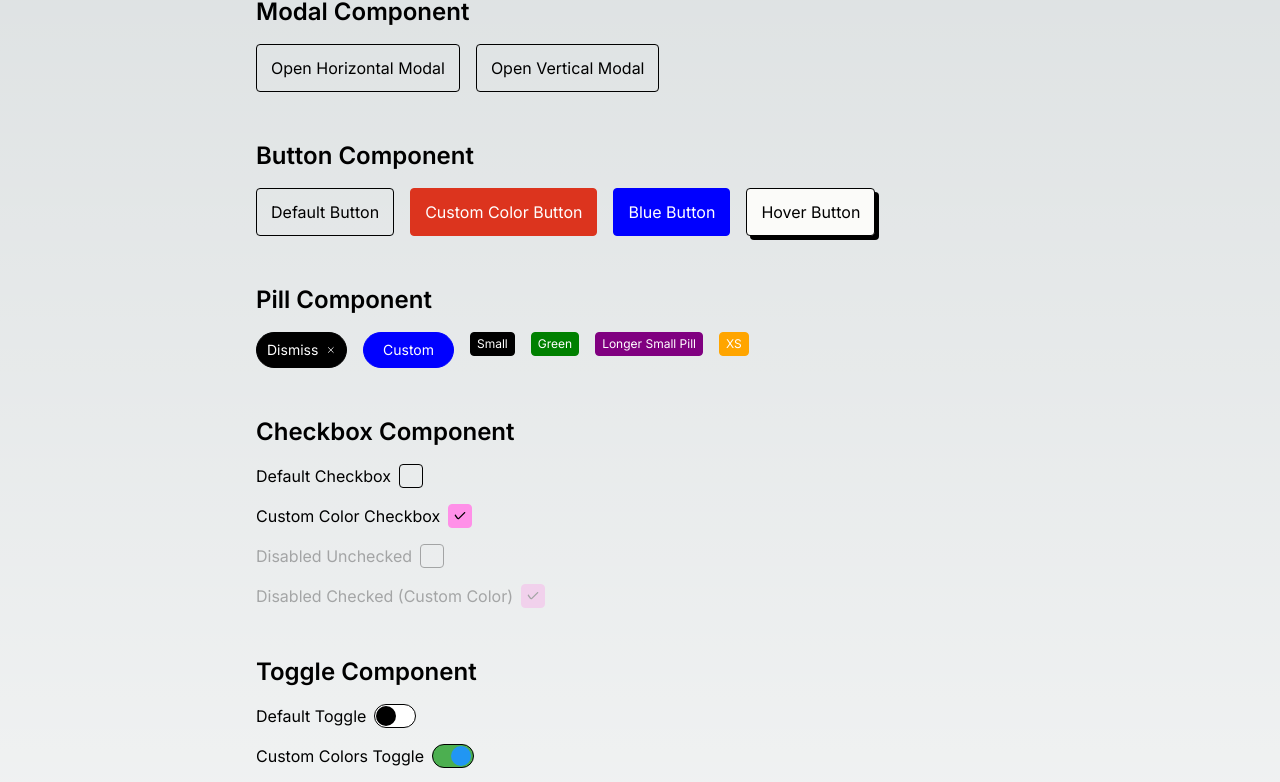
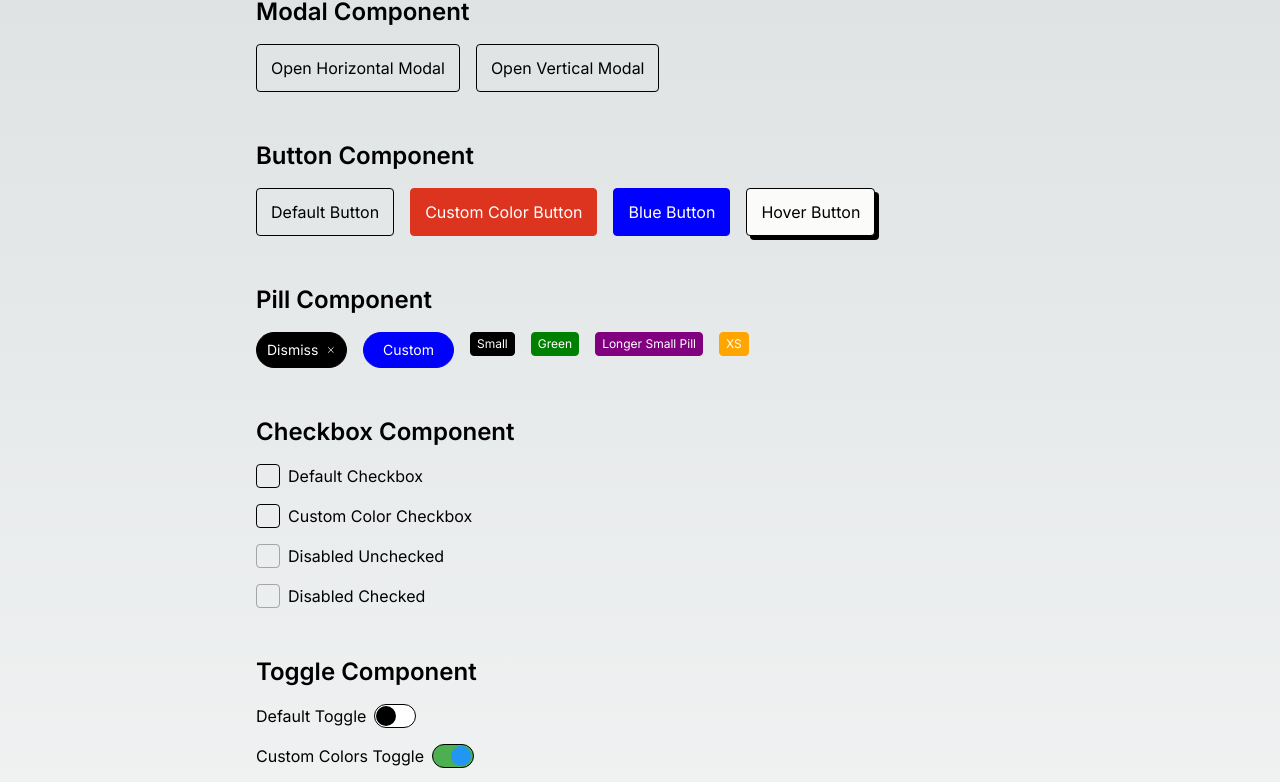
Before and after one commit to m2rads/financial-calendar, a Next.js app: page /playground in a window 1280 px wide. Shown: the part 436-1218 px from the top of the page. Built offline with nearby package versions, Linux system fonts and the light colour scheme.

Commit message:
refactor checkbox to make it more simplified

```diff
--- a/app/playground/page.tsx
+++ b/app/playground/page.tsx
@@ -7,6 +7,7 @@ import { Hover } from '@/components/ui/hover';
 import { Modal } from '@/components/ui/modal';
 import { Pill } from '@/components/ui/pill';
 import { Checkbox } from '@/components/ui/checkbox';
+import { Label } from '@/components/ui/label';
 import { Toggle } from '@/components/ui/toggle';
 import { RadioButtonCard } from '@/components/ui/radioButtonCard';
 import { SaveIcon, CheckCircleFill, SolidXCircle, SolidShieldExclamation, SolidExclamationCircle } from '@/components/icons';
@@ -34,12 +35,6 @@ export default function Playground() {
   const [alerts, setAlerts] = useState<React.ReactNode[]>([]);
   const [isModalOpen, setIsModalOpen] = useState(false);
   const [modalVariant, setModalVariant] = useState<'horizontal' | 'vertical'>('horizontal');
-  const [checkboxStates, setCheckboxStates] = useState({
-    checkbox1: false,
-    checkbox2: true,
-    checkbox3: false,
-    checkbox4: true,
-  });
   const [toggleStates, setToggleStates] = useState({
     toggle1: false,
     toggle2: true,
@@ -47,6 +42,12 @@ export default function Playground() {
     toggle4: true,
   });
   const [selectedRadio, setSelectedRadio] = useState<string | null>(null);
+  const [checkboxStates, setCheckboxStates] = useState({
+    checkbox1: false,
+    checkbox2: false,
+    checkbox3: false,
+    checkbox4: true,
+  });
 
   const handleButtonClick = (variant: keyof typeof alertVariants) => {
     const newAlert = (
@@ -69,16 +70,16 @@ export default function Playground() {
     setIsModalOpen(true);
   };
 
-  const handleCheckboxChange = (name: string) => (event: React.ChangeEvent<HTMLInputElement>) => {
-    setCheckboxStates(prev => ({ ...prev, [name]: event.target.checked }));
-  };
-
   const handleToggleChange = (name: string) => (event: React.ChangeEvent<HTMLInputElement>) => {
     setToggleStates(prev => ({ ...prev, [name]: event.target.checked }));
   };
 
   const handleRadioButtonClick = (name: string) => () => {
     setSelectedRadio(name);
+  };
+
+  const handleCheckboxChange = (name: string) => (checked: boolean) => {
+    setCheckboxStates(prev => ({ ...prev, [name]: checked }));
   };
 
   return (
@@ -157,30 +158,34 @@ export default function Playground() {
         <section className="space-y-4 mb-12">
           <h2 className="text-2xl font-semibold">Checkbox Component</h2>
           <div className="flex flex-col gap-4">
+            <div className="flex items-center space-x-2">
               <Checkbox
-              label="Default Checkbox"
-              checked={checkboxStates.checkbox1}
-              onChange={handleCheckboxChange('checkbox1')}
+                id="checkbox1"
               />
+              <Label htmlFor="checkbox1">Default Checkbox</Label>
+            </div>
+            <div className="flex items-center space-x-2">
               <Checkbox
-              label="Custom Color Checkbox"
-              checked={checkboxStates.checkbox2}
-              onChange={handleCheckboxChange('checkbox2')}
+                id="checkbox2"
                 selectedColor="#FF90E8"
               />
+              <Label htmlFor="checkbox2">Custom Color Checkbox</Label>
+            </div>
+            <div className="flex items-center space-x-2">
               <Checkbox
-              label="Disabled Unchecked"
+                id="checkbox3"
                 disabled
-              checked={checkboxStates.checkbox3}
-              onChange={handleCheckboxChange('checkbox3')}
               />
+              <Label htmlFor="checkbox3">Disabled Unchecked</Label>
+            </div>
+            <div className="flex items-center space-x-2">
               <Checkbox
-              label="Disabled Checked (Custom Color)"
+                id="checkbox4"
                 disabled
-              checked={checkboxStates.checkbox4}
-              onChange={handleCheckboxChange('checkbox4')}
                 selectedColor="#FF90E8"
               />
+              <Label htmlFor="checkbox4">Disabled Checked</Label>
+            </div>
           </div>
         </section>
 
--- a/components/ui/checkbox.tsx
+++ b/components/ui/checkbox.tsx
@@ -1,59 +1,55 @@
-import React, { forwardRef } from "react";
-import { cva, type VariantProps } from "class-variance-authority";
+import React, { forwardRef, useState, useEffect } from "react";
 import { cn } from "@/lib/utils";
 import { Check2 } from "@/components/icons";
 
-const checkboxVariants = cva(
-  "inline-flex items-center gap-2",
-  {
-    variants: {
-      labelPosition: {
-        leading: "flex-row",
-        trailing: "flex-row-reverse",
-      },
-    },
-    defaultVariants: {
-      labelPosition: "leading",
-    },
-  }
-);
-
-export interface CheckboxProps
-  extends React.InputHTMLAttributes<HTMLInputElement>,
-    VariantProps<typeof checkboxVariants> {
-  label: string;
+export interface CheckboxProps extends Omit<React.InputHTMLAttributes<HTMLInputElement>, 'onChange'> {
   selectedColor?: string;
+  onChange?: (checked: boolean) => void;
 }
 
 const Checkbox = forwardRef<HTMLInputElement, CheckboxProps>(
-  ({ className, labelPosition, label, disabled, checked, selectedColor = "#FF90E8", ...props }, ref) => {
+  ({ className, selectedColor = "#FF90E8", onChange, ...props }, ref) => {
+    const [isChecked, setIsChecked] = useState(props.defaultChecked || false);
+
+    useEffect(() => {
+      if (props.checked !== undefined) {
+        setIsChecked(props.checked);
+      }
+    }, [props.checked]);
+
+    const handleClick = () => {
+      if (!props.disabled) {
+        const newChecked = !isChecked;
+        setIsChecked(newChecked);
+        onChange?.(newChecked);
+      }
+    };
+
     return (
-      <label className={cn(checkboxVariants({ labelPosition }), className, disabled ? "opacity-30 cursor-not-allowed" : "cursor-pointer")}>
-        <span className="text-base leading-[140%] font-mabry-pro font-[400]">
-          {label}
-        </span>
+      <div className="relative inline-flex items-center" onClick={handleClick}>
+        <input
+          type="checkbox"
+          className="sr-only"
+          ref={ref}
+          checked={isChecked}
+          {...props}
+        />
         <div
           className={cn(
             "w-6 h-6 border rounded flex items-center justify-center transition-colors flex-shrink-0",
-            checked ? "bg-current" : "border-black"
+            isChecked ? "bg-current" : "border-black",
+            props.disabled ? "opacity-30 cursor-not-allowed" : "cursor-pointer",
+            className
           )}
-          style={{ borderColor: checked ? selectedColor : 'black', color: selectedColor }}
+          style={{ borderColor: isChecked ? selectedColor : 'black', color: selectedColor }}
         >
-          {checked && <Check2 className="w-4 h-4 text-white" />}
+          {isChecked && <Check2 className="w-4 h-4 text-white" />}
         </div>
-        <input
-          type="checkbox"
-          className="sr-only"
-          disabled={disabled}
-          checked={checked}
-          ref={ref}
-          {...props}
-        />
-      </label>
+      </div>
     );
   }
 );
 
 Checkbox.displayName = "Checkbox";
 
-export { Checkbox, checkboxVariants };
+export { Checkbox };
--- /dev/null
+++ b/components/ui/label.tsx
@@ -0,0 +1,21 @@
+import React, { forwardRef } from "react";
+import { cn } from "@/lib/utils";
+
+interface LabelProps extends React.LabelHTMLAttributes<HTMLLabelElement> {
+  htmlFor?: string;
+}
+
+const Label = forwardRef<HTMLLabelElement, LabelProps>(
+  ({ className, htmlFor, ...props }, ref) => (
+    <label
+      ref={ref}
+      htmlFor={htmlFor}
+      className={cn("text-base leading-[140%] font-mabry-pro font-[400]", className)}
+      {...props}
+    />
+  )
+);
+
+Label.displayName = "Label";
+
+export { Label };
```
Lines whose indentation alone changed are shown as unchanged.
